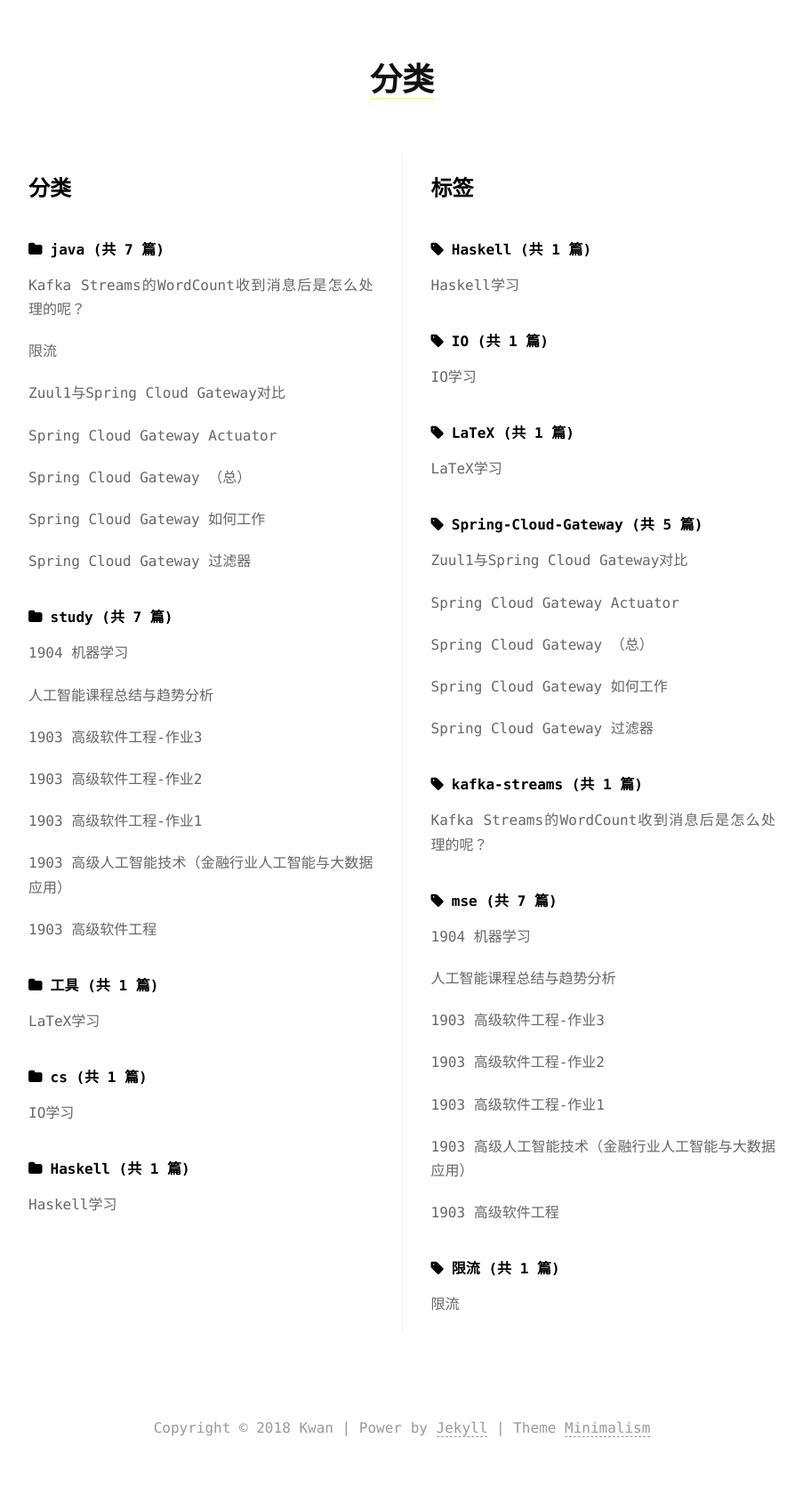
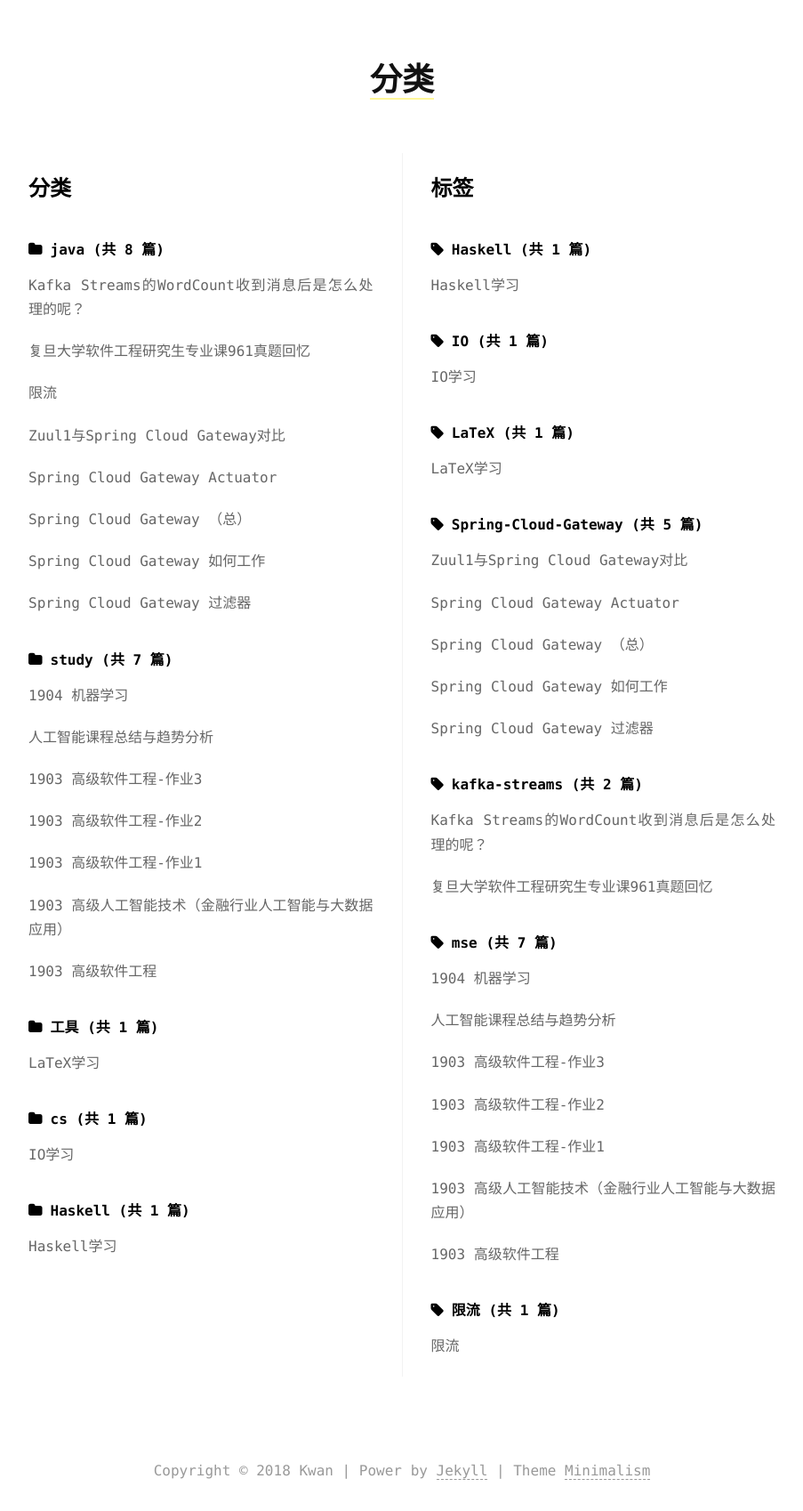
Before and after one commit to yizhishi/yizhishi.github.io, a Jekyll site: the page built from categories.md, in a window 1280 px wide. Shown: the whole page at 89% size, without its empty margins (188-1091 px from the left). Built offline with Jekyll 4.4.1, drawn with Linux system fonts in a browser that asks for light colours; before the commit the page ends 1650 px from its top, so only the background shows below that; part of the change alters nothing that is shown.

Commit message:
update mse paper

```diff
--- a/_posts/2020-01-03-mse-961-past-exam-paper.md
+++ b/_posts/2020-01-03-mse-961-past-exam-paper.md
@@ -1,14 +1,37 @@
-# 961 真题回忆
+---
+layout: post
+title: 复旦大学软件工程研究生专业课961真题回忆
+date: 2020-01-13 00:15:08 +0000
+category:
+  - java
+tags:
+  - kafka-streams
+comment: false
+reward: false
+excerpt: kafka streams学习
+---
 
 ## 2017 真题回忆
 
-### 数据结构
+### 2017 数据结构
+
 1. 向量相对于数组有什么优缺点？
 2. 二叉树计算叶子节点算法，时间复杂度。（可使用任一程序设计语言或伪代码，建议先用自然语言描述算法）
 3. 几乎逆序的数组排序用什么排序算法？写出算法，时间复杂度。
 4. 二叉排序树的2种优化方法，并且介绍这两种方法是怎样优化二叉排序树的。
 
-### 计算机原理
+### 2017 软件工程
+
+1. 瀑布过程的特点
+2. 开闭原则
+3. 敏捷宣言是什么
+4. 一个场景（学生毕业申请系统），画出UML图、画出流程图0、画出流程图1
+5. 结合传感器说明简述软件测试的作用。
+‌6. 是不是用例越多越好？为什么说明原因。
+‌7. 白盒测试和黑盒测试在用例设计上的区别。
+
+### 2017 计算机原理
+
 1. Amdahl 硬件优化趋势
 2. 流水线是怎样提高性能的，会遇到什么问题，解决方法是什么。
 3. 软件优化至关重要，软件优化一般有哪些方法？
@@ -17,66 +40,67 @@
 6. 存储结构是怎样提高性能的，它和局部性的关系是什么。
 7. 虚拟内存的作用，通过什么方式提高虚拟内存的性能。
 
-### 软件工程
-1. 瀑布过程的特点
-2. 开闭原则
-3. 敏捷宣言是什么
-4. 一个场景（学生毕业申请系统），画出UML图、画出流程图0、画出流程图1
-5. 结合传感器说明简述软件测试的作用。
-‌6. 是不是用例越多越好？为什么说明原因。
-‌7. 白盒测试和黑盒测试在用例设计上的区别。
-‌
-‌## 2018 真题回忆
+## 2018 真题回忆
 
-### 数据结构
+### 2018 数据结构
+
 1. 栈用单链表和数组哪个更好，说理由。
 2. 给了个LNode的类，里面是链表的定义，来实现栈的pop函数功能
 3. 希尔排序，说明为什么会不稳定？
 4. 哈希冲突的2种解决方法，一种在表内，一种在表外
 5. 哈夫曼树，哈夫曼编码的算法，压缩率
 
-### 计算机系统
+### 2018 软件工程
+
+1. 超市系统的用例图
+2. 选课系统的数据流程图
+3. 图书馆的类图，关于读者，老师，学生，临时读者，图书信息，图书拷贝，借书还书记录。
+4. 面向对象设计选择，依赖倒置原则，接口隔离原则。
+
+### 2018 计算机原理
+
 1. amahle优化原理，关于优化程序性能，常用优化方法
 2. memery + disk和memery+cache两种存储系统的设计差异
 3. 流水线设计的优点，为什么能提高性能，可能会影响的因素，怎么解决处理这些影响因素
 4. 缺失率
 
-### 软工
-1. 超市系统的用例图
-2. 选课系统的数据流程图
-3. 图书馆的类图，关于读者，老师，学生，临时读者，图书信息，图书拷贝，借书还书记录。
-4. 面向对象设计选择，依赖倒置原则，接口隔离原则。
+## 2019 真题回忆
 
-## 2019 真题回忆
-### 数据结构与算法
+### 2019 数据结构
+
 1. 为何单向链表只能在尾部入，头部出？如果要使得尾部和头部都能以O(1)进行插入和删除操作，需要做什么改造？
 2. Dijkstra算法填空
 3. 写一个高效的构建二叉堆的算法，分析其复杂度，并给出结果
 4. 写一个算法，统计二叉树中有2个非空子树的节点，并分析复杂度
 5. 写一个算法，从输入的数字序列中，提取最小的k个元素，并达到O(N)的复杂度，如果达不到O(N)的复杂度，会酌情给分
 
-### 软件工程
-6. 分4小问，4×4分=16分
-- 简述CMMI
-- 简述需求获取的途径
-- 简述抽象和逐步求精的关系
-- 怎样判断用例的好坏？
-7. 23分
-- 给定一个需求，画出状态机图：台灯有灭-弱光-强光状态，有接通电源和使用内置充电电池两种能量来源，只有一个按钮，按按钮会使得在 灭-弱光-强光 三个状态中切换，如果没有接通电源也没有足够的电量，按按钮没反应；如果是亮的状态，却没有接通电源，当内置电池电量用完的时候会灭掉
-- 给定一个考试管理系统，给出顶层和0层图，0层分解为考试报名系统和成绩管理系统
-8. 给定一个CBubbleSorter类中的Sort方法，问
-- 什么是内聚性？这个方法符合内聚性吗？为什么？怎样提高这个方法的内聚性？
-- 如果这个类是继承自CSorter类，画一个类图来表示这两个的关系
-- 根据上面的类图，怎样设计才能方便地切换为其他的排序算法？你的改动体现了什么设计规则？
-9. 2×3=6分
-- 白盒测试的覆盖标准，至少列出三个
-- 有人说：“测试就是检查程序的正确性”，对吗？解释下
+### 2019 软件工程
 
-###
-10. 三问，3×10=30分
-- 流水线的分段划分方法非常影响流水线的性能，简述一下怎么个影响法；阐述下基于分段的流水线处理器中，什么是加速比；简述下怎么分段才能使加速比趋向于理想中的加速比？
-- 流水线的停顿非常影响性能，一般有什么原因会出现停顿？一般用什么策略解决停顿问题？
-- 现代CPU中，分层存储结构如何影响流水线的性能？存储层级结构是基于什么原理设计的？为降低存储对CPU的影响，应该采取什么措施进行优化？
+1. 概念题。分4小问，4×4分=16分
 
+   - 简述CMMI
+   - 简述需求获取的途径
+   - 简述抽象和逐步求精的关系
+   - 怎样判断用例的好坏？
 
-腾讯在线文档（这是考生自己尝试整理的部分答案）https://docs.qq.com/doc/DS3BrakdqVGNZYnd1?opendocxfrom=admin
+2. 给定一个需求，画出状态机图：台灯有灭-弱光-强光状态，有接通电源和使用内置充电电池两种能量来源，只有一个按钮，按按钮会使得在 灭-弱光-强光 三个状态中切换，如果没有接通电源也没有足够的电量，按按钮没反应；如果是亮的状态，却没有接通电源，当内置电池电量用完的时候会灭掉
+3. 给定一个考试管理系统，给出顶层和0层图，0层分解为考试报名系统和成绩管理系统
+4. 给定一个CBubbleSorter类中的Sort方法，问
+   - 什么是内聚性？这个方法符合内聚性吗？为什么？怎样提高这个方法的内聚性？
+   - 如果这个类是继承自CSorter类，画一个类图来表示这两个的关系
+   - 根据上面的类图，怎样设计才能方便地切换为其他的排序算法？你的改动体现了什么设计规则？
+5. 2×3=6分
+   - 白盒测试的覆盖标准，至少列出三个
+   - 有人说：“测试就是检查程序的正确性”，对吗？解释下
+
+### 2019 计算机原理
+
+三问，3×10=30分
+
+1. 流水线的分段划分方法非常影响流水线的性能，简述一下怎么个影响法；阐述下基于分段的流水线处理器中，什么是加速比；简述下怎么分段才能使加速比趋向于理想中的加速比？
+2. 流水线的停顿非常影响性能，一般有什么原因会出现停顿？一般用什么策略解决停顿问题？
+3. 现代CPU中，分层存储结构如何影响流水线的性能？存储层级结构是基于什么原理设计的？为降低存储对CPU的影响，应该采取什么措施进行优化？
+
+## 考生自己尝试整理的部分答案
+
+[腾讯在线文档（这是考生自己尝试整理的部分答案](https://docs.qq.com/doc/DS3BrakdqVGNZYnd1?opendocxfrom=admin)
```
